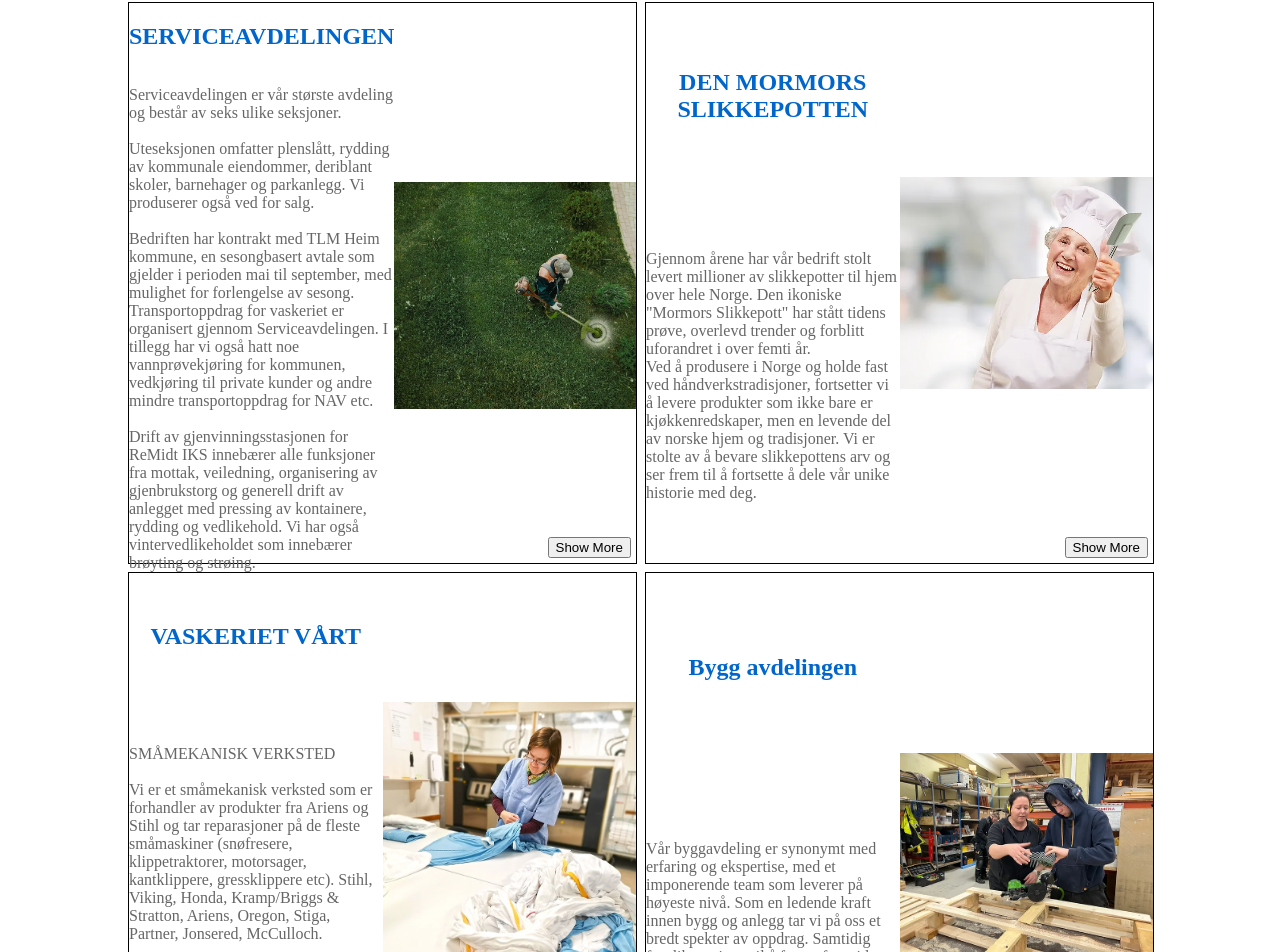
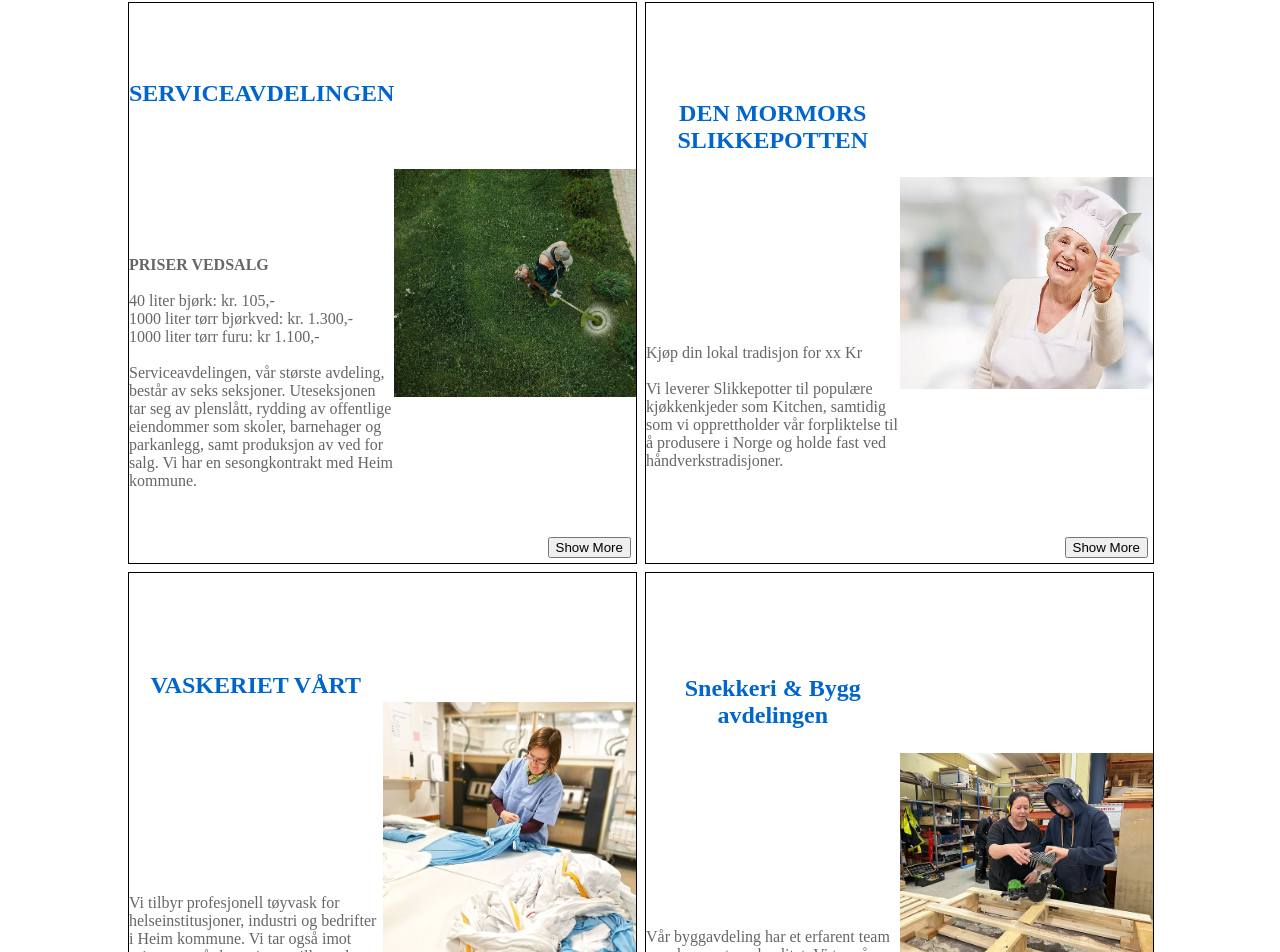
Before and after one commit to Drillbeary/Allvekst-website, a React (Create React App) app in the folder website/: page / in a window 1280 px wide. Shown: the part 915-1867 px from the top of the page. Built offline with nearby package versions, Linux system fonts and the light colour scheme.

Commit message:
Docker image

```diff
--- a/website/src/Components/GridHome.jsx
+++ b/website/src/Components/GridHome.jsx
@@ -1,6 +1,6 @@
 import React, { useState } from 'react';
+import * as Images from '../Images/Index.js'; // Import your images
 import '../Styles/Home.css'; // Import your CSS file
-import * as Images from '../Images/Index.js'; // Import your images
 import * as txt from '../Text/Index.js'; // Import your Text
 
 
@@ -9,7 +9,7 @@ function GridHome() {
     // Importing Txt and image, In the format Name, Image, Desc, FlippedDesc
     { id: 1, name: txt.Serviceavdelingen.Title, image: Images.Serviceavdeling, Desc: txt.Serviceavdelingen.Desc, FlippedDesc: txt.Serviceavdelingen.FlippedDesc },
     { id: 2, name: txt.Mormors.Title, image: Images.Mormors, Desc: txt.Mormors.Desc, FlippedDesc: txt.Mormors.FlippedDesc },
-    { id: 3, name: txt.Vaskeriet.Title, image: Images.Vaskeriet, Desc: txt.Småmekanisk.Desc, FlippedDesc: txt.Vaskeriet.FlippedDesc },
+    { id: 3, name: txt.Vaskeriet.Title, image: Images.Vaskeriet, Desc: txt.Vaskeriet.Desc, FlippedDesc: txt.Vaskeriet.FlippedDesc },
     { id: 4, name: txt.Bygg.Title, image: Images.Bygg, Desc: txt.Bygg.Desc, FlippedDesc: txt.Bygg.FlippedDesc },
     { id: 5, name: txt.Småmekanisk.Title, image: Images.Småmekanisk, Desc: txt.Småmekanisk.Desc, FlippedDesc: txt.Småmekanisk.FlippedDesc },
     { id: 6, name: txt.Tiltak.Title, image: Images.Tiltak, Desc: txt.Tiltak.Desc, FlippedDesc: txt.Tiltak.FlippedDesc }
--- a/website/src/Text/Bygg.json
+++ b/website/src/Text/Bygg.json
@@ -1,5 +1,5 @@
 {
-    "Title": "Bygg avdelingen",
-    "Desc": "Vår byggavdeling er synonymt med erfaring og ekspertise, med et imponerende team som leverer på høyeste nivå. Som en ledende kraft innen bygg og anlegg tar vi på oss et bredt spekter av oppdrag. Samtidig forplikter vi oss til å forme fremtiden gjennom vår eldste avdeling, et moderne snekkeri som ikke bare er et yndet lærested, men også en plattform for å dyrke og veilede fremtidens snekkertalenter.",
-    "FlippedDesc": "Vår største kunde på snekkeriet er Lian Vinduer AS, en samarbeidspartner siden 1990-tallet. Vi spesialiserer oss i produksjonen av vinduslister i PVC og tre, som har vært en nøkkeloppgave for oss gjennom årene. I tillegg er vi stolte av å lage den populære ølkassen, Åpenbæringenl, samt alle slikkepotter med treskaft fra vår egen gummifabrikk., \n \n Vi fungerer også som delprodusenter for Holla Wacker, Lian Vinduer, hytteindustrien, og mer. Hvis du søker en pålitelig samarbeidspartner for ulike typer delproduksjoner, oppfordrer vi deg til å ta kontakt med oss. Send inn din forespørsel via vårt kontaktskjema, så vil vi gjerne ta kontakt med deg."
+    "Title": "Snekkeri & Bygg avdelingen",
+    "Desc": "Vår byggavdeling har et erfarent team som leverer topp kvalitet. Vi tar på oss ulike oppdrag innen bygg og anlegg, samtidig som vi forplikter oss til å veilede fremtidige snekkertalenter gjennom vårt moderne snekkeri.",
+    "FlippedDesc": "Vår hovedkunde på snekkeriet, Lian Vinduer AS, har vært en samarbeidspartner siden 1990-tallet. Vi spesialiserer oss i produksjonen av PVC og tre vinduslister, samt ølkasser og slikkepotter med treskaft fra vår egen gummifabrikk. Vi er også delprodusenter for Holla Wacker, Lian Vinduer, hytteindustrien og andre."
   }
--- a/website/src/Text/Mormors.json
+++ b/website/src/Text/Mormors.json
@@ -1,5 +1,5 @@
 {
     "Title": "DEN MORMORS SLIKKEPOTTEN",
-    "Desc": "Gjennom årene har vår bedrift stolt levert millioner av slikkepotter til hjem over hele Norge. Den ikoniske \"Mormors Slikkepott\" har stått tidens prøve, overlevd trender og forblitt uforandret i over femti år.\nVed å produsere i Norge og holde fast ved håndverkstradisjoner, fortsetter vi å levere produkter som ikke bare er kjøkkenredskaper, men en levende del av norske hjem og tradisjoner. Vi er stolte av å bevare slikkepottens arv og ser frem til å fortsette å dele vår unike historie med deg.",
-    "FlippedDesc": "Våre syv modeller, skapt av nitrilgummi som et naturprodukt, bærer i seg essensen av autentisitet. Thaulows patenterte gummiblanding, formet gjennom en reise av utforskning og nøyaktighet, er selve hjertet av vår kvalitetsforpliktelse.\nNår vi produserer i Norge, går vi utover standardene; vi skaper kunstverk i form av pålitelige kjøkkenredskaper."
+    "Desc": "Kjøp din lokal tradisjon for xx Kr\n \n Vi leverer Slikkepotter til populære kjøkkenkjeder som Kitchen, samtidig som vi opprettholder vår forpliktelse til å produsere i Norge og holde fast ved håndverkstradisjoner.",
+    "FlippedDesc": "Vår forpliktelse til å opprettholde historie og tradisjon reflekteres gjennom vårt vedvarende fokus på håndverk og kvalitet. Vi har bevart håndverkstradisjonene gjennom generasjoner, og våre erfarne håndverkere legger stor vekt på å følge disse tradisjonene i produksjonen. Gjennom grundig opplæring og dedikasjon til vårt fag, sikrer vi at hvert produkt bærer med seg historien og kvaliteten som har vært kjennetegnende for oss i årevis."
   }
--- a/website/src/Text/Serviceavdelingen.json
+++ b/website/src/Text/Serviceavdelingen.json
@@ -1,6 +1,5 @@
 {
     "Title": "SERVICEAVDELINGEN",
-    "Desc": "Serviceavdelingen er vår største avdeling og består av seks ulike seksjoner.\n\nUteseksjonen omfatter plenslått, rydding av kommunale eiendommer, deriblant skoler, barnehager og parkanlegg. Vi produserer også ved for salg.\n\nBedriften har kontrakt med TLM Heim kommune, en sesongbasert avtale som gjelder i perioden mai til september, med mulighet for forlengelse av sesong. Transportoppdrag for vaskeriet er organisert gjennom Serviceavdelingen. I tillegg har vi også hatt noe vannprøvekjøring for kommunen, vedkjøring til private kunder og andre mindre transportoppdrag for NAV etc.\n\nDrift av gjenvinningsstasjonen for ReMidt IKS innebærer alle funksjoner fra mottak, veiledning, organisering av gjenbrukstorg og generell drift av anlegget med pressing av kontainere, rydding og vedlikehold. Vi har også vintervedlikeholdet som innebærer brøyting og strøing.",
-    "FlippedDesc": "**PRISER VEDSALG**\n\n40 liter bjørk: kr. 105,-\n1000 liter tørr bjørkved: kr. 1.300,-\n1000 liter tørr furu: kr 1.100,-\nKlikk her for flere priser\n\n**PRISER REMIDT**\n\nVi skiller mellom privat og bedrifter, slik at du må oppgi mengde og sortering til serviceassistentene på ReMidt.\n\n**PRISER PARKTJENESTER**\n\nDet er virkelig beklagelig at vi denne sesongen ikke ser oss i stand til å ta imot private oppdrag."
-
+    "Desc": "**PRISER VEDSALG**\n\n40 liter bjørk: kr. 105,-\n1000 liter tørr bjørkved: kr. 1.300,-\n1000 liter tørr furu: kr 1.100,-\n\n Serviceavdelingen, vår største avdeling, består av seks seksjoner. Uteseksjonen tar seg av plenslått, rydding av offentlige eiendommer som skoler, barnehager og parkanlegg, samt produksjon av ved for salg. Vi har en sesongkontrakt med Heim kommune. ",
+    "FlippedDesc": "**OM ReMidT**\n\nReMidt er et interkommunalt selskap som fokuserer på renovasjon og avfallshåndtering i Midt-Norge-regionen. Samarbeidet mellom flere kommuner bidrar til effektiv avfallshåndtering og miljøvennlige løsninger. For å lære mer om ReMidt og deres arbeid, klikk her.[Link 1]()\n\n**OM SOTERING**\n\nSortere.no gir innsikt i nordmenns kildesorteringsvaner og gir tips og veiledning for effektiv sortering hjemme. Fra hvordan man skal rense emballasje til å etablere et godt sorteringssystem, tilbyr nettstedet praktisk hjelp og råd for en mer bærekraftig avfallshåndtering."
   }
--- a/website/src/Text/Tiltak.json
+++ b/website/src/Text/Tiltak.json
@@ -1,5 +1,5 @@
 {
     "Title": "TILTAKET AFT",
-    "Desc": "VTA Tiltak \n \n Varig tilrettelagt arbeid (VTA) skal tilby personer arbeid i en skjermet virksomhet, med arbeidsoppgaver tilpasset den enkeltes yteevne. \n \n AFT Tiltak \n\n Om man har nedsatt arbeidsevne og/eller har sammensatte bistandsbehov, får du arbeidsrettet opplæring og utprøving av arbeidsevne med utgangspunkt i den enkeltes interesser og ønsker.",
-    "FlippedDesc": "HVA ER EN VEKSTBEDRIFT? \n \nEn vekstbedrift er et arbeidssted for de som søker, er interessert i, eller har behov for arbeid. Vi tilpasser arbeidet til alle, avhengig av individuell arbeidsevne. Samtidig fungerer vi som en plattform for dem som trenger tilrettelegging, veiledning eller støtte for å komme tilbake i arbeidslivet. Les mer om vekstbedrifter og Allvekst AS. \n \nTILTAKET VTA \n \nVarig tilrettelagt arbeid (VTA) tilbyr arbeid i en beskyttet virksomhet, med oppgaver tilpasset hver enkelt sin arbeidsevne. Allvekst som tiltaksarrangør sikrer en trygg og støttende arena for personlig vekst og utvikling. Dette bidrar til å styrke arbeidstakerens ressurser gjennom kvalifisering og tilpassede oppgaver, samtidig som de som ønsker å prøve seg i ordinært arbeidsliv, får støtte til dette. \n \nTILTAKET AFT \n \nArbeidsforberedende trening (AFT) hjelper med å vurdere arbeidsevnen og øke mulighetene for å få vanlig arbeid. Vi tilbyr opplæring og testing av arbeidsevnen, basert på individuelle interesser og ønsker. Med verktøy som karriereverktøy og IPS, tilpasser vi karrierevalg til den enkeltes behov. Hos oss starter man i et skjermet miljø før man eventuelt går videre til praksis i ordinære bedrifter. Kontakt din NAV-veileder for mer informasjon."
+    "Desc": "Samlet sett tilbyr vi et bredt spekter av tiltak for å støtte mennesker med ulike behov på veien tilbake til arbeidslivet. Vår tilnærming inkluderer Vekstbedrift for tilrettelagt arbeid, Varig Tilrettelagt Arbeid (VTA) for arbeid i en beskyttet virksomhet, og Arbeidsforberedende Trening (AFT) for å vurdere og forbedre arbeidsevnen. Vi tilpasser arbeidet til den enkeltes behov og interesser, og tilbyr en støttende og trygg arena for personlig vekst og utvikling. Snu kortet for å utforske mer om våre tjenester og hvordan vi kan hjelpe deg.",
+    "FlippedDesc": "HVA ER EN VEKSTBEDRIFT? \n \nEn vekstbedrift er et arbeidssted for de som søker, er interessert i, eller har behov for arbeid. Vi tilpasser arbeidet til alle, avhengig av individuell arbeidsevne. Samtidig fungerer vi som en plattform for dem som trenger tilrettelegging, veiledning eller støtte for å komme tilbake i arbeidslivet. Om du har lyst til å lese mer Klikk her.[Link 1]()\n \nTILTAKET VTA \n \nVarig tilrettelagt arbeid (VTA) tilbyr arbeid i en beskyttet virksomhet, med oppgaver tilpasset hver enkelt sin arbeidsevne. Allvekst som tiltaksarrangør sikrer en trygg og støttende arena for personlig vekst og utvikling. Dette bidrar til å styrke arbeidstakerens ressurser gjennom kvalifisering og tilpassede oppgaver, samtidig som de som ønsker å prøve seg i ordinært arbeidsliv, får støtte til dette. Om du har lyst til å lese mer Klikk her.[Link 2]() \n \nTILTAKET AFT \n \nArbeidsforberedende trening (AFT) hjelper med å vurdere arbeidsevnen og øke mulighetene for å få vanlig arbeid. Vi tilbyr opplæring og testing av arbeidsevnen, basert på individuelle interesser og ønsker. Med verktøy som karriereverktøy og IPS, tilpasser vi karrierevalg til den enkeltes behov. Hos oss starter man i et skjermet miljø før man eventuelt går videre til praksis i ordinære bedrifter. Kontakt din NAV-veileder for mer informasjon. Om du har lyst til å lese mer Klikk her.[Link 3]()"
   }
--- a/website/src/Text/Vaskeriet.json
+++ b/website/src/Text/Vaskeriet.json
@@ -1,5 +1,5 @@
 {
     "Title": "VASKERIET VÅRT",
-    "desc": "Vi tilbyr profesjonell tøyvask for helseinstitusjoner, industri og bedrifter i Heim kommune. Vi tar også imot privat tøy når kapasiteten tillater det. \n \n Kontakt oss for større mengder tøy, dyner, puter osv. Vi er her for deg året rundt.",
-    "FlippedDesc": "Priser for Privatvask:\n\n**Leie av linduker:** Per stk.: kr 100,-\n**Vasking og rulling av private duker:** Per stk.: kr 50,-\n**Vasking og rulling av privat sengetøy:** Per sett: kr 50,-\nPriser for Vask av Tekstiler:\n\n**Dunjakker/kåper:** Dunjakke/kåpe: kr 210,-\n**Ytterjakker:** Vask av ytterjakke: kr 210,-\n**Kjeledresser:** Vask av kjeledress (Termo): kr 250,-\n**Dyner:** Enkeldyne (syntetisk): kr 250,- Dobbeltdyne (syntetisk): kr 300,- Enkeldyne (dun): kr 320,- Dobbeltdyne (dun): kr 380,-\n**Puter:** Vask av pute (syntetisk og dun): kr 100,- Vask av stor pute: kr 150,-\n**Ulltepper/pledd:** Vask av ullteppe/pledd: kr 170,-\n**Soveposer:** Vask av enkel sovepose: kr 250,-\n**Overmadrasser:** Vask av enkel overmadrass: kr 350,- Vask av dobbel overmadrass: kr 450,-\n**Matter:** Vask av matter per meter: kr 100,-\n**Gulvtepper:** Store gulvtepper: kr 500,-"
+    "Desc": "Vi tilbyr profesjonell tøyvask for helseinstitusjoner, industri og bedrifter i Heim kommune. Vi tar også imot privat tøy når kapasiteten tillater det. \n \n Kontakt oss for større mengder tøy, dyner, puter osv. Vi er her for deg året rundt.",
+    "FlippedDesc":"Priser for utlån av tøy:\n\nLeie av linduker: Per stk.: kr 100,-\n\nVasking og rulling av private duker: Per stk.: kr 50,-\n\nVasking og rulling av privat sengetøy: Per sett: kr 50,-\n\nVi tilbyr også vasketjenester for et bredt spekter av tekstiler, inkludert dunjakker, ytterjakker, kjeledresser, dyner, puter, ulltepper/pledd, soveposer, overmadrasser, matter og gulvtepper. Uansett hva slags tøy du har behov for å få vasket, kan du stole på oss for profesjonell og pålitelig service."
   }
```
Also changed, not shown: website/package.json (+8 -6 lines), website/src/Text/Allvekst/AFT.txt (deleted), website/src/Text/Allvekst/Kommunal-avdeling.txt (deleted), website/src/Text/Allvekst/Lærekandidatordningen.txt (deleted), website/src/Text/Allvekst/VTA.txt (deleted), website/src/Text/Contact.json (indentation only), 2 other files (tests, documents, lock files or other folders).
